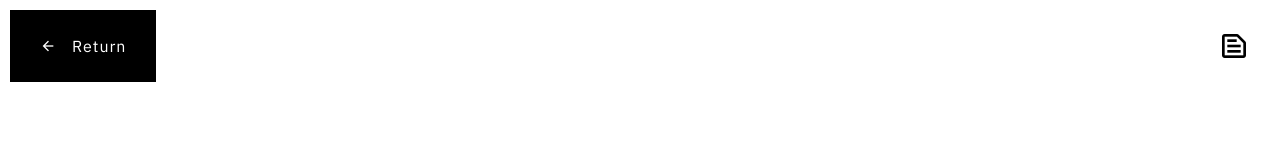
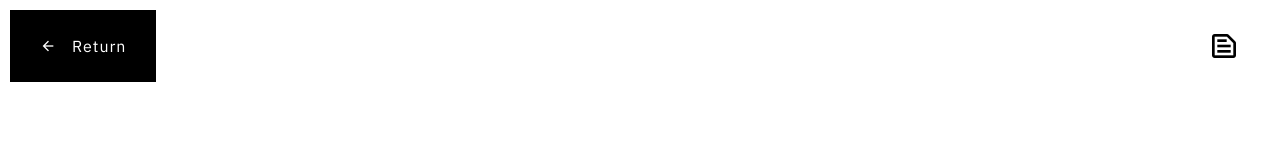
Before and after one commit to Radlad-io/experiments, a Next.js app in the folder site/: page /blender/001 in a window 1280 px wide. Shown: the top 160 px of the page. Built offline with nearby package versions, Linux system fonts and the light colour scheme.

Commit message:
Fixed padding issue header

```diff
--- a/site/src/components/elements/Header/Header.module.scss
+++ b/site/src/components/elements/Header/Header.module.scss
@@ -38,6 +38,7 @@
 
 .info {
   font-size: 2rem;
+  padding: 0 10px;
   display: block;
   cursor: pointer;
 }
@@ -45,7 +46,7 @@
 .reload {
   font-size: 2rem;
   display: block;
-  padding: 10px;
+  padding: 0 10px;
   cursor: pointer;
   transform-origin: center center;
   transition: color 300ms ease-in-out, transform 1s;
```
